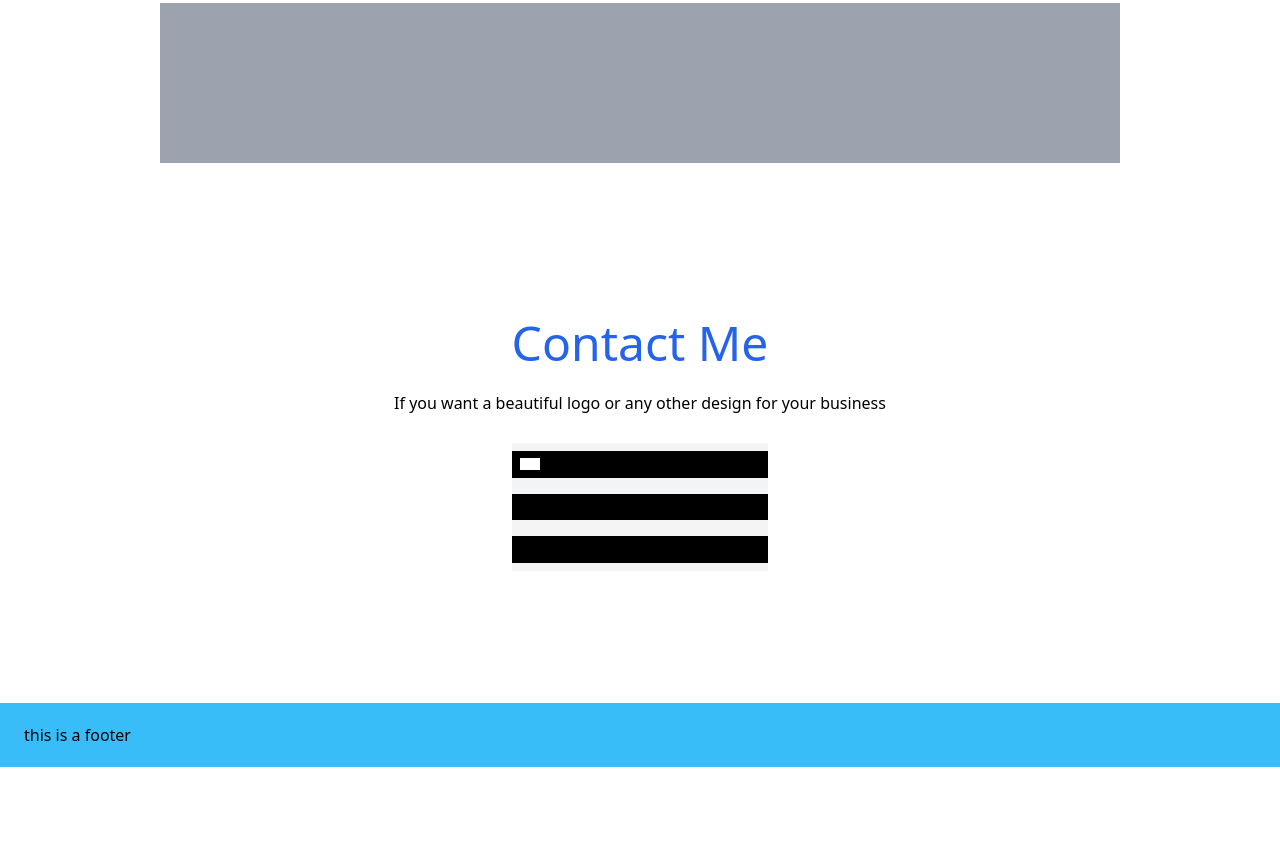
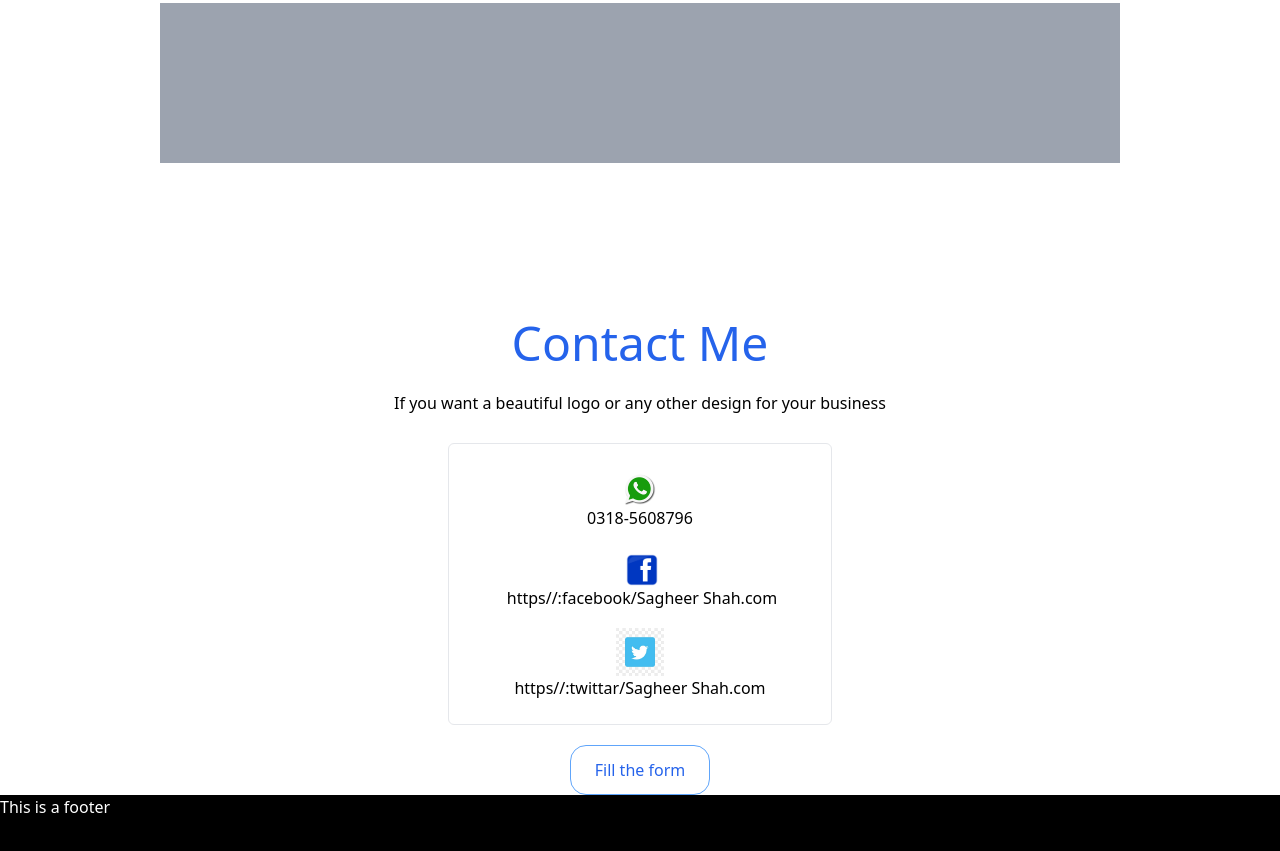
Before and after one commit to saqibtanveer786/Sagheer-Shah, a website built with Vite: page index.html in a window 1280 px wide. Shown: the part 1193-2044 px from the top of the page. Before the commit the page ends 1960 px from the top, so only its background shows below. Built offline with nearby package versions, Linux system fonts and the light colour scheme.

Commit message:
new page

```diff
--- a/index.html
+++ b/index.html
@@ -27,9 +27,8 @@
     <section class="h-96 flex justify-center items-center flex-col ">
         <h1 class="text-5xl block text-center font-sans text-blue-600 pt-32">Aslam o alikum</h1>
         <h3 class="text-2xl text-center font-sans text-blue-500 pt-4">I am Sagheer Shah a graphic Designer</h3>
-        <p class="px-2 text-center font-sans text-lg pt-2">If you looking a logo designer or any other graphic
-            designing
-            services than In Sha Allah i will be best option for you.</p>
+        <p class="px-2 text-center font-sans text-lg pt-2">If you looking for a logo or any other graphic
+            designing services than In Sha Allah i will be best for you.</p>
     </section>
 
     <!-- My Work Section -->
@@ -43,27 +42,30 @@
 
         <!-- Conatct Section -->
 
-    <section class="h-96 mt-32">
+        <section class="mt-32">
             <h1 class="text-5xl block text-center font-sans text-blue-600">Contact Me</h1>
             <p class="px-5 text-center pt-6">If you want a beautiful logo or any other design for your business</p>
-        <div class="bg-gray-100 h-32 w-64 mx-auto my-7 flex flex-col justify-center">
-            <div class="bg-black h-16 my-2 flex items-center px-2">
-                <img src="" alt="" class="w-5 h-3 bg-white">
+            <div class=" border rounded-md w-96 mx-auto my-7 mb-5 flex flex-col justify-center py-5">
+                <div class=" h-16 my-2 flex flex-col items-center px-2 justify-center ">
+                    <img src="/logos/4-2-whatsapp-transparent.png" alt="" class="w-8 h-8">
+                    <a href="" class="pb-1">0318-5608796</a>
                 </div>
-            <div class="bg-black h-16 my-2"></div>
-            <div class="bg-black h-16 my-2"></div>
+                <div class=" h-16 my-2 flex flex-col items-center px-2 justify-center pl-3">
+                    <img src="/logos/62559-facebook,-computer-facebook-inc.-icons-download-free-image.png" alt=""
+                        class="w-8 h-8">
+                    <a href="" class="pb-1">https//:facebook/Sagheer Shah.com</a>
                 </div>
+                <div class=" h-16 my-2 flex flex-col items-center px-2 justify-center">
+                    <div class=""><img src="/logos/sm_5b32227ca3eb9.jpg" alt="" class="w-12 h-12 "></div>
+                    <a href="">https//:twittar/Sagheer Shah.com</a>
+                </div>
+            </div>
+            <button class="py-3 px-6 border border-blue-400 text-blue-600 rounded-2xl mx-auto block">Fill the
+                form</button>
         </section>
 
         <!-- Footer -->
-    <footer class="h-16 w-screen bg-sky-400 flex items-center px-6">
-        <h1>this is a footer</h1>
-        <div class="logos">
-            <svg id="Layer_1" data-name="Layer 1" xmlns="http://www.w3.org/2000/svg" viewBox="0 0 512 512"><title>linkedin-square-glyph</title><g id="Linkedin"><rect id="back" width="512" height="512" fill="#262626"/><g id="Linkedin-2" data-name="Linkedin"><path d="M116.3,207h59.48V398.16H116.3Zm29.76-95a34.45,34.45,0,1,1-34.47,34.45A34.46,34.46,0,0,1,146.05,112" fill="#fff"/><path d="M213,207h57v26.14h.81c7.92-15,27.31-30.88,56.21-30.88,60.16,0,71.28,39.59,71.28,91.07V398.16H338.89v-93c0-22.17-.38-50.69-30.87-50.69-30.91,0-35.63,24.16-35.63,49.1v94.55H213Z" fill="#fff"/></g></g></svg>
-            <svg id="Layer_1" data-name="Layer 1" xmlns="http://www.w3.org/2000/svg" viewBox="0 0 512 512"><title>facebook-square-glyph</title><g id="Facebook"><rect id="back" width="512" height="512" fill="#262626"/><path id="Facebook-2" data-name="Facebook" d="M383.54,112.64H128.46a15.82,15.82,0,0,0-15.82,15.82V383.54a15.82,15.82,0,0,0,15.82,15.82H265.79v-111H228.42V245.05h37.36V213.14c0-37,22.62-57.2,55.66-57.2a307.62,307.62,0,0,1,33.39,1.7v38.7H331.92c-18,0-21.45,8.54-21.45,21.07v27.63h42.85l-5.58,43.27H310.47v111h73.06a15.83,15.83,0,0,0,15.82-15.82V128.46A15.82,15.82,0,0,0,383.54,112.64Z" fill="#fff"/></g></svg>
-            <svg id="Layer_1" data-name="Layer 1" xmlns="http://www.w3.org/2000/svg" viewBox="0 0 512 512"><title>whatsapp-square-glyph</title><g id="WhatsApp"><rect id="back" width="512" height="512" fill="#262626"/><g id="whatsApp-2" data-name="whatsApp"><path d="M112.64,400.05l20.25-74a142.49,142.49,0,0,1-19.06-71.37c0-78.71,64.07-142.75,142.76-142.75A142.79,142.79,0,0,1,399.36,254.82c0,78.71-64.08,142.76-142.76,142.76h-.06a142.61,142.61,0,0,1-68.22-17.38Zm79.18-45.7,4.34,2.57a118.49,118.49,0,0,0,60.39,16.54h.05c65.4,0,118.63-53.23,118.66-118.66a118.66,118.66,0,1,0-219.18,63.05l2.82,4.49-12,43.79Z" fill="#fff"/><path d="M328.52,288.76c-.89-1.49-3.27-2.38-6.84-4.17S300.58,274.18,297.31,273s-5.65-1.79-8,1.79-9.21,11.61-11.29,14-4.16,2.68-7.73.89-15.06-5.55-28.68-17.71c-10.61-9.46-17.77-21.14-19.84-24.71s-.22-5.5,1.56-7.28c1.61-1.6,3.57-4.17,5.35-6.25a24.49,24.49,0,0,0,3.57-6,6.58,6.58,0,0,0-.3-6.25c-.89-1.79-8-19.34-11-26.48-2.89-7-5.84-6-8-6.13s-4.46-.12-6.84-.12a13.11,13.11,0,0,0-9.51,4.46c-3.27,3.57-12.48,12.2-12.48,29.76s12.78,34.52,14.57,36.9,25.15,38.41,60.94,53.86a204.73,204.73,0,0,0,20.34,7.52,48.89,48.89,0,0,0,22.46,1.41c6.86-1,21.11-8.63,24.08-17S329.41,290.25,328.52,288.76Z" fill="#fff" fill-rule="evenodd"/></g></g></svg>
-        </div>
-    </footer>
+        <footer class="h-96 w-screen bg-black text-white">This is a footer</footer>
 </body>
 
 </html>
```
Also changed, not shown: logos/2bdc9209-f5bb-4103-acf2-0685de181010.svg (deleted), logos/4-2-whatsapp-transparent.png (added), logos/62559-facebook,-computer-facebook-inc.-icons-download-free-image.png (added), logos/69129594-2ee0-4dac-90bf-7e9cc0b399ca.svg (deleted), logos/b1ae7d30-a91e-4663-9044-1e2e53fb21d4.svg (deleted), logos/sm_5b32227ca3eb9.jpg (added). Lines whose indentation alone changed are shown as unchanged.
